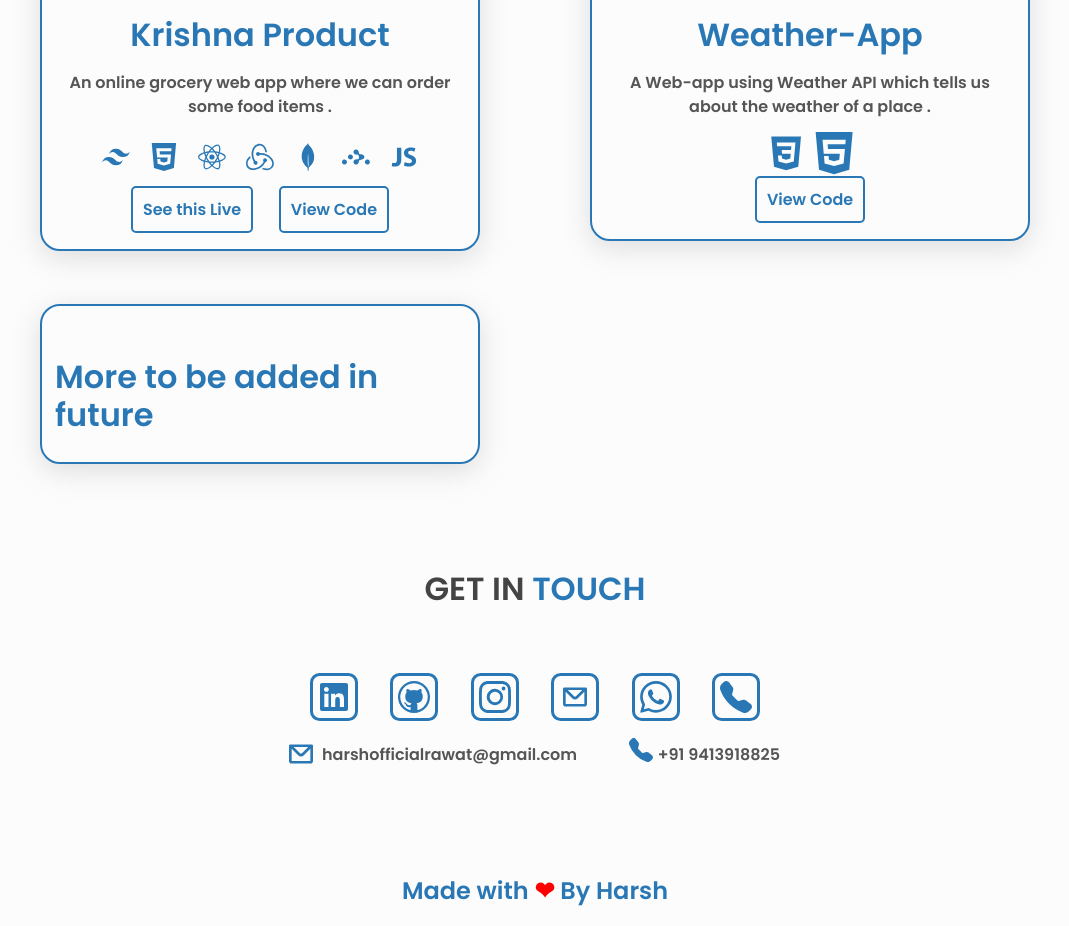
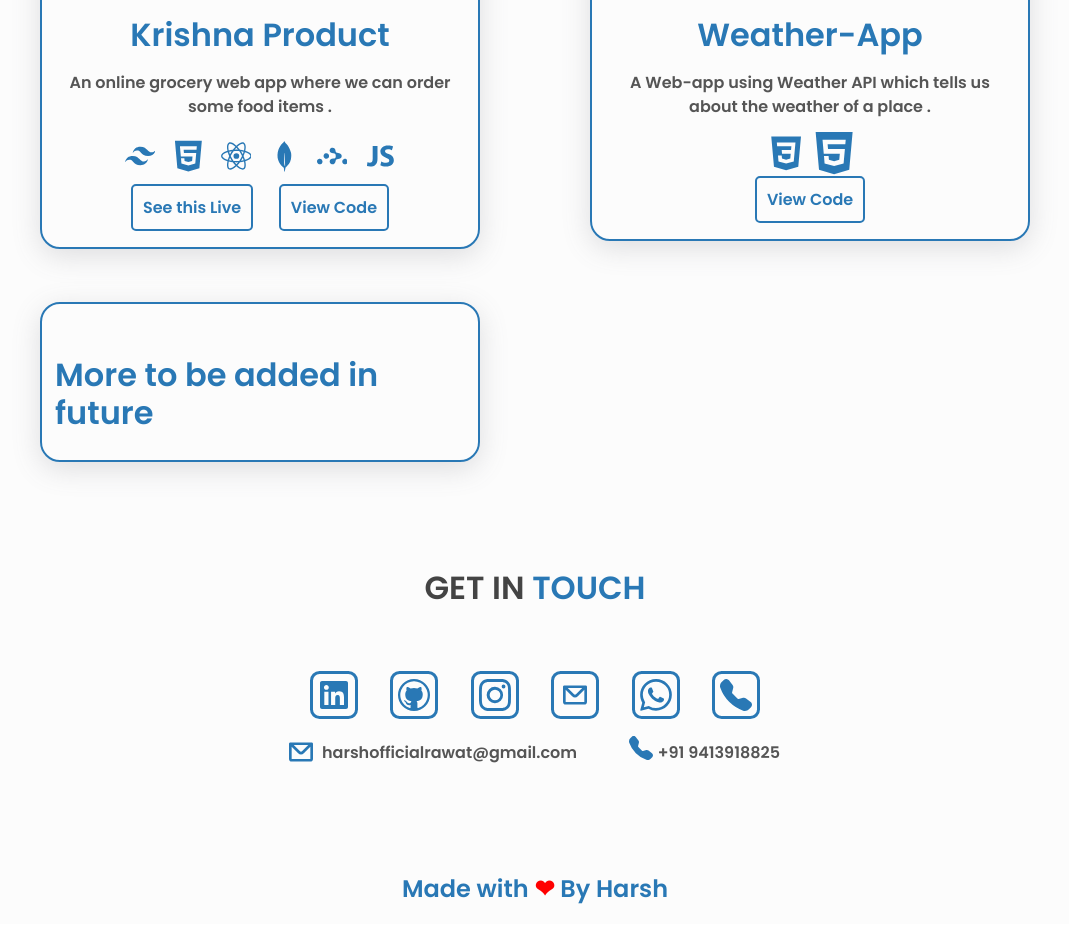
Before and after one commit to harsh-2025/portfolio, a React (Create React App) app: page / in a window 1280 px wide. Shown: the part 3800-4726 px from the top of the page, without its empty margins (105-1174 px from the left). Built offline with nearby package versions, Linux system fonts and the light colour scheme.

Commit message:
Projects.jsx

```diff
--- a/src/Components/Project/Projects.jsx
+++ b/src/Components/Project/Projects.jsx
@@ -8,7 +8,6 @@ import {
   SiChai,
   SiEthereum,
   SiExpress,
-  SiRedux,
   SiReact,
   SiSocketdotio,
   SiTailwindcss,
@@ -137,7 +136,7 @@ export const Projects = () => {
                   <SiTailwindcss />
                   <SiHtml5 />
                   <SiReact/>
-                  <SiRedux/>
+
                   <SiMongodb/>
                   <SiReactrouter/>
                   <IoLogoJavascript />
```
